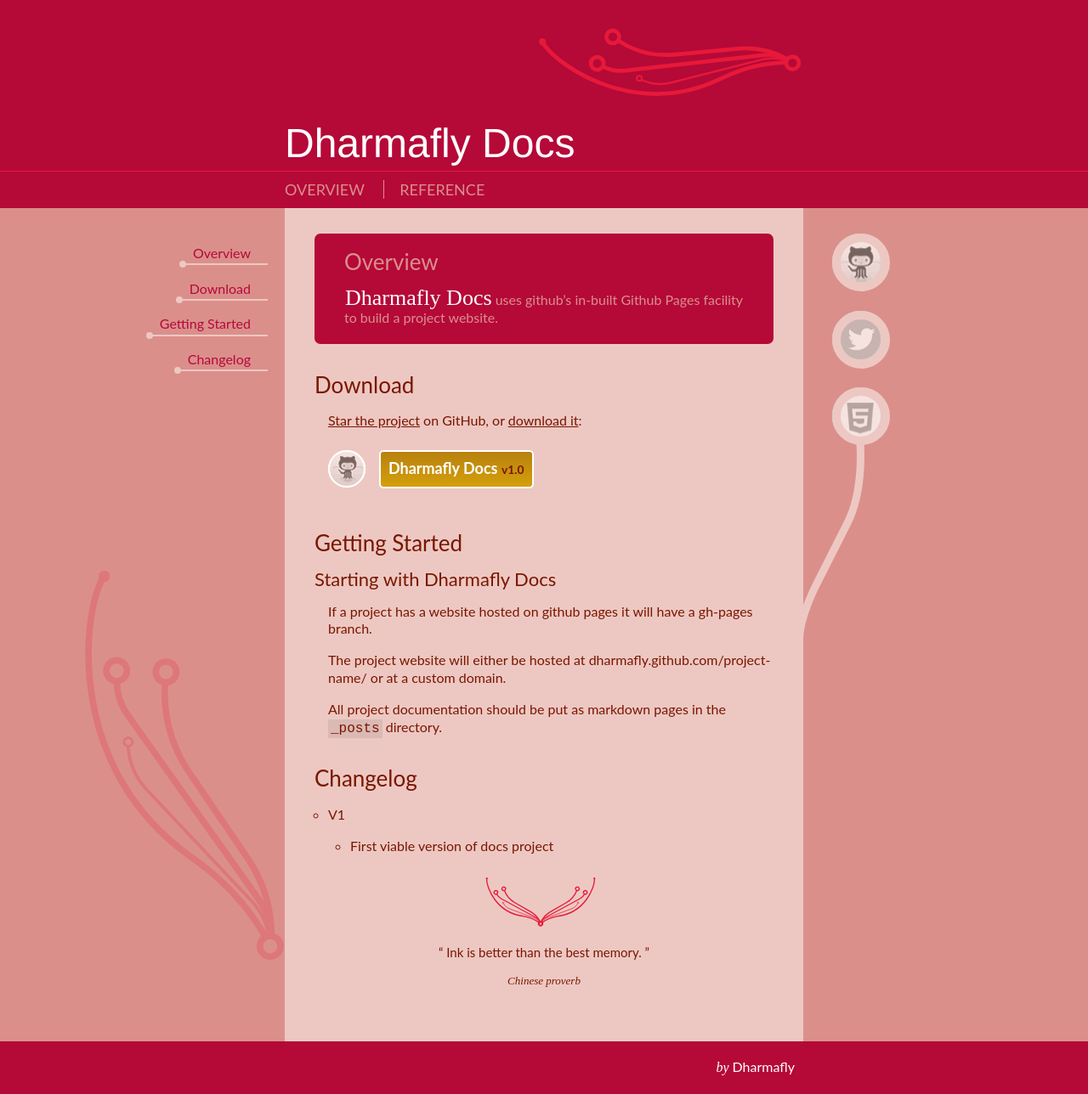
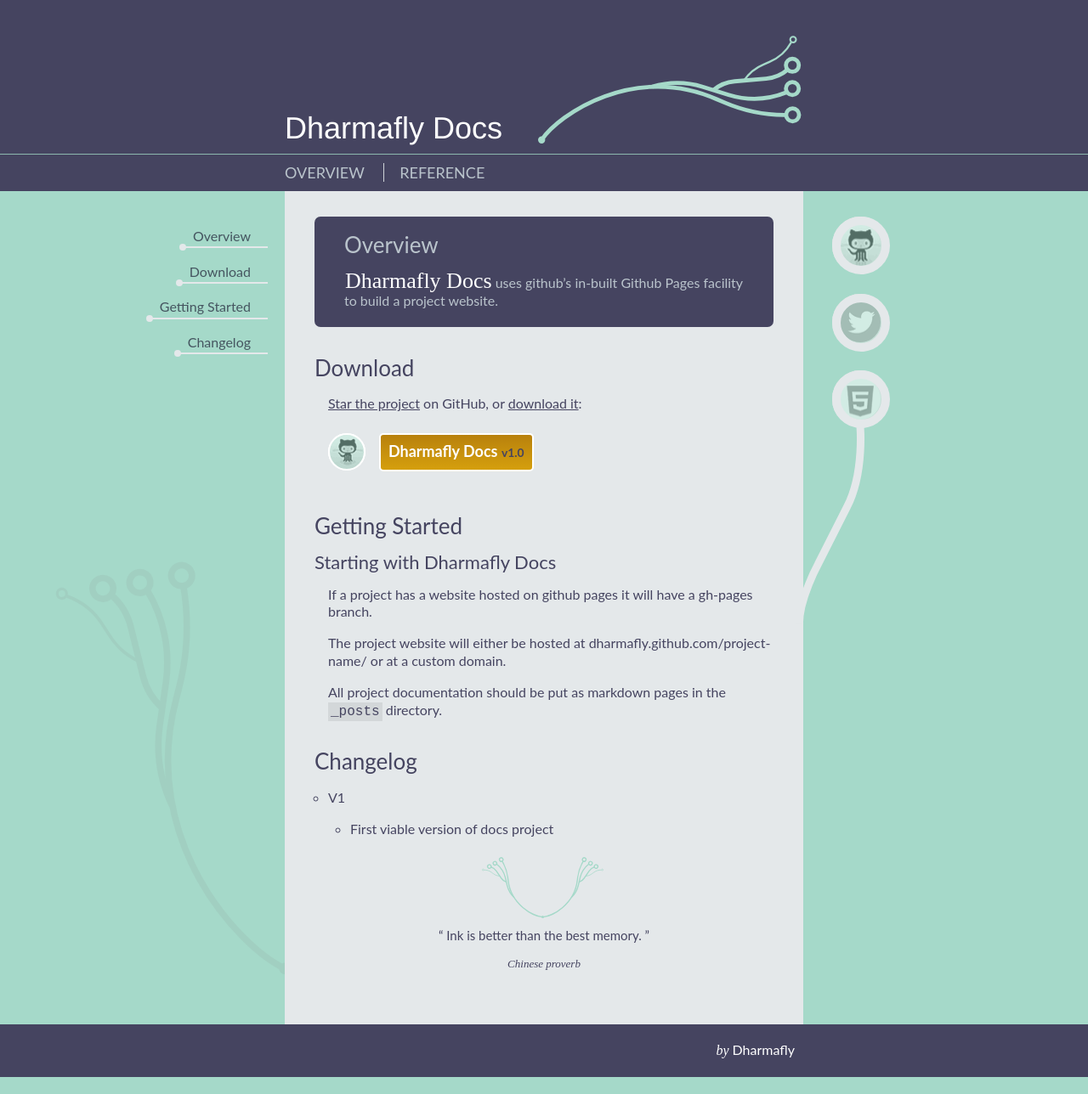
Before and after one commit to dharmafly/noodle, a Jekyll site: the page built from index.html, in a window 1280 px wide. Shown: the whole page at 85% size. Built offline with Jekyll 4.4.1, drawn with Linux system fonts in a browser that asks for light colours; nearby versions of some CDN libraries; Markdown is read by kramdown in place of the engine named in the settings.

Commit message:
Add slate theme #177 Add callback from google fonts to calculate logo width.

```diff
--- a/_config.yml
+++ b/_config.yml
@@ -3,8 +3,8 @@
 GITHUB_CURRENT_VERSION: 1.0
 GITHUB_PROJECT_URL: https://github.com/dharmafly/dharmafly-docs
 
-# Site theme (options: forest, ocean, horus, seagrass, sundae)
-THEME: sundae
+# Site theme (options: forest, ocean, horus, seagrass, sundae, slate)
+THEME: slate
 
 
 ############ Options
--- a/_includes/global.css
+++ b/_includes/global.css
@@ -1003,7 +1003,7 @@
   header h1 a {
     max-width: 610px;
 		font-size: {{ page.header_font_size }}em;
-    padding:{{ page.header_font_size | times:0.03 }}em 0 {{ page.header_font_size | times:0.03 }}em 0;
+    padding:0 0 {{ page.header_font_size | times:3 }}px 0;
     position: absolute;
     bottom: 0;
     left: 0;
--- a/_includes/googlefonts.liquid
+++ b/_includes/googlefonts.liquid
@@ -1,4 +1,3 @@
- <!-- link href="http://fonts.googleapis.com/css?family=Lato:400,700,400italic:latin|{% case site.THEME %}{% when 'ocean' %}Advent+Pro::latin{% when 'horus' %}Megrim::latin{% else %}Forum{% endcase %}|Inconsolata::latin" rel="stylesheet" / -->
 <script type="text/javascript">
     WebFontConfig = {
         google: {
@@ -9,9 +8,13 @@
                 {% when 'horus' %}'Megrim::latin',
                 {% when 'seagrass' %}'Zeyada::latin',
                 {% when 'sundae' %}'Electrolize::latin',
+                {% when 'slate' %}'Michroma::latin',
                 {% else %} 'Forum::latin',
                 {% endcase %} 'Ubuntu+Mono::latin'
             ]
+        },
+        active: function() {
+          satya.setLogoPosition();
         }
     };
     (function() {
@@ -19,7 +22,7 @@
         wf.src = ('https:' == document.location.protocol ? 'https' : 'http') +
           '://ajax.googleapis.com/ajax/libs/webfont/1/webfont.js';
         wf.type = 'text/javascript';
-        wf.async = 'true';
+        //wf.async = 'true';
         var s = document.getElementsByTagName('script')[0];
         s.parentNode.insertBefore(wf, s);
     })();
--- a/_layouts/default.html
+++ b/_layouts/default.html
@@ -9,6 +9,8 @@
                                                  |_____|
 
   Greetings, source geek.
+
+  {{ page.url }}
 
 -->
 
@@ -25,6 +27,7 @@
 <!--[if !IE ]><!-->
 <html lang="en"> <!--<![endif]-->
   <head>
+    <title>{{ page.name }} : {{ site.PROJECT_NAME }}</title>
     <meta charset="utf-8">
     <meta name="viewport" content="">
     <script>
@@ -35,7 +38,6 @@
           .setAttribute('content','width=device-width,initial-scale=0.75,user-scalable=no,maximum-scale=0.75');
       }
     </script>
-    <title>{{ page.name }} : {{ site.PROJECT_NAME }}</title>
     {% include googlefonts.liquid %}
     <!--[if lt IE 9]>
         <script src="{{ relative_path }}javascript/html5shiv.js"></script>
--- a/css/horus.css
+++ b/css/horus.css
@@ -14,7 +14,7 @@
 body_background_colour: "#B8B7B5"
 background_mid_stop: "#97C2E4"
 link_colour: "#F6A01A"
-subnav_link_color: "#F6A01A"
+subnav_link_color: "#000000"
 subnav_hover_color: "#FFE800"
 nav_hover_color: "#FFE800"
 content_bg_colour: "#FFE800"
--- /dev/null
+++ b/css/slate.css
@@ -0,0 +1,77 @@
+---
+font: 'Michroma'
+
+background_tile: none
+
+#colours
+
+overview_inverse: false
+
+copy_colour: "#454460"
+lowlight_background: "#454460"
+lowlight_colour: "#BAC4CC"
+lowlight_border: "#8DB8AF"
+body_background_colour: "#A5D9C9"
+background_mid_stop: "#A5D9C9"
+link_colour: "#50A6AB"
+subnav_link_color: "#455560"
+subnav_hover_color: "#40A0A4"
+nav_hover_color: "#CFD4D8"
+content_bg_colour: "#E4E8EA"
+content_hover_colour: "#ffffff"
+nav_border_colour: "#CFD4D8"
+highlight_colour: "#fff"
+greyed_out: "#b8b7b5"
+code_colour: "#9CCDD2"
+code_background: "#2f3b42"
+button_border: "transparent"
+button_colour_highlight: "#636B70"
+button_colour:  "#243536"
+button_hover_colour: "#05707E"
+button_hover_highlight: "#9DD4C5"
+large_button_colour: "#B8810D"
+large_button_stop: "#D59F0D"
+large_button_highlight: "#E6C026"
+icon_colour: "#2C3033"
+icon_stop: "#2C3033"
+icon_border: "#2C3033"
+#badge_overlay: "#88B8DC"
+badge_overlay: "rgba%28165%2C217%2C201%2C0.5%29"  #url encoded for firefox  165,217,201
+badge_border: "%23E4E8EA"  #url encoded for firefox
+
+# logo area
+
+header_font_size: 3.6 #em
+logo_width: 310 #px
+logo_height: 128 #px
+
+# svg
+
+# for main title svg
+svg_asset: node_slate.svg
+svg_title_filter: none
+svg_title_rotation: rotate(0deg)
+# for svg element on left hand side of content
+svg_asset_size: false
+svg_asset_rotation: -99deg
+svg_asset_left_pos: -375px
+svg_asset_size: 100%
+svg_asset_contrast: 50
+# for 'wings' above quote, if present
+quote_svg_right_transform: rotate(240deg)
+quote_svg_left_transform: rotate(-240deg) scaleX(-1)
+quote_svg_left_pos: "48%"
+quote_svg_right_pos: "48.5%"
+quote_svg_right_mod: "0px"
+quote_svg_grayscale: false
+
+subnav_underline: E4E8EA
+show_subnav_icon: A5D9C9
+
+# svg element attaching twitter, github buttons to main content
+icon_stem: E4E8EA
+
+
+---
+
+{% include global.css %}
--- a/javascript/main.js
+++ b/javascript/main.js
@@ -12,7 +12,7 @@
 
 var jQuery1_7_1 = jQuery;
 
-dDocs = (function ($, $qS) { // jQuery and document.querySelector
+var satya = (function ($, $qS) { // jQuery and document.querySelector
 
   // --------------------
 
@@ -531,7 +531,7 @@
 
     // -------
 
-    setLogoPosition();
+
 
     setPermalinkTopOffset();
 
@@ -542,4 +542,10 @@
     init();
   }
 
+  return {
+    // returned here to the global scope in order to be called
+    // by external functions (e.g. googlefonts callbacks)
+     setLogoPosition :  setLogoPosition
+  }
+
 })(jQuery1_7_1, function () { return document.querySelector.apply(document, arguments); });
```
Also changed, not shown: css/svg/node_slate.svg (added), img/slate.ico (added), img/sundae-favicon.ico (added).
